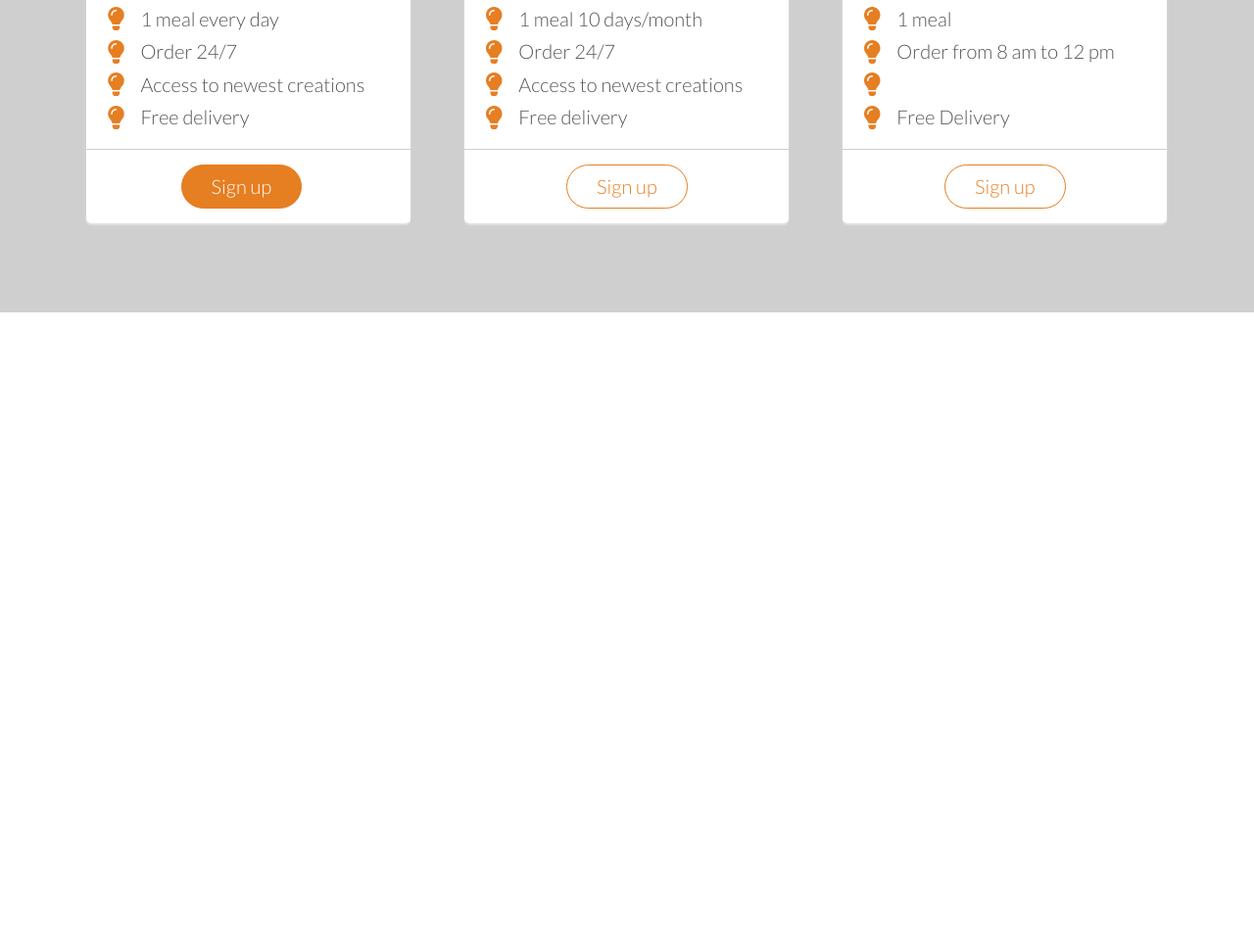
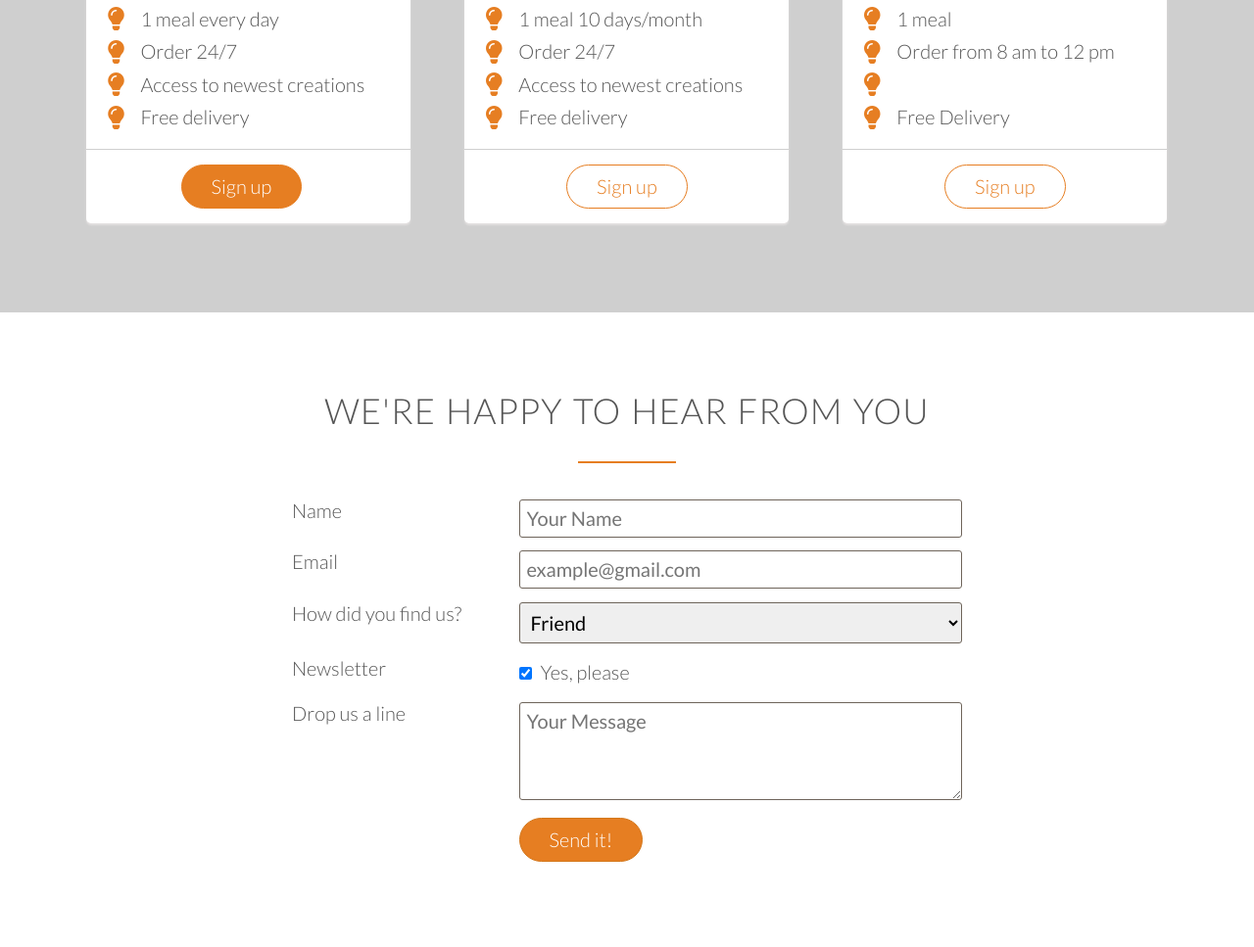
Before and after one commit to ThinThinzarHtet/Omni-Food-Project, a plain HTML site: page index.html in a window 1280 px wide. Shown: the part 4326-5293 px from the top of the page at 98% size. Before the commit the page ends 4645 px from the top, so only its background shows below. Drawn offline with Linux system fonts and the light colour scheme.

Commit message:
contact form section

```diff
--- a/index.html
+++ b/index.html
@@ -309,5 +309,72 @@
             </div>
         </div>
     </section>
+
+    <!-- contact form section -->
+    <section class="section-form">
+        <div class="row">
+            <h2>We're happy to hear from you</h2>
+        </div>
+        <div class="row">
+            <form action="#" method="post" class="contact-form">
+                <div class="row">
+                    <div class="col span_1_of_3">
+                        <label for="name">Name</label>
+                    </div>
+                    <div class="col span_2_of_3">
+                        <input type="text" name="name" id="name" placeholder="Your Name" required />
+                    </div>
+                </div>
+                <div class="row">
+                    <div class="col span_1_of_3">
+                        <label for="email">Email</label>
+                    </div>
+                    <div class="col span_2_of_3">
+                        <input type="email" name="email" id="email" placeholder="example@gmail.com" required />
+                    </div>
+                </div>
+                <div class="row">
+                    <div class="col span_1_of_3">
+                        <label for="">How did you find us?</label>
+                    </div>
+                    <div class="col span_2_of_3">
+                        <select name="find-us" id="find-us">
+                            <option value="friend">Friend</option>
+                            <option value="search">Search Engine</option>
+                            <option value="ad">Advertisement</option>
+                            <option value="other">Other</option>
+                        </select>
+                    </div>
+                </div>
+                <div class="row">
+                    <div class="col span_1_of_3">
+                        <label for="">Newsletter</label>
+                    </div>
+                    <div class="col span_2_of_3">
+                        <input type="checkbox" name="news" id="news" checked /> Yes, please
+                    </div>
+                </div>
+                <div class="row">
+                    <div class="col span_1_of_3">
+                        <label for="">Drop us a line</label>
+                    </div>
+                    <div class="col span_2_of_3">
+                        <textarea name="" id="" cols="30" rows="10" placeholder="Your Message"></textarea>
+                    </div>
+                </div>
+                <div class="row">
+                    <div class="col span_1_of_3">
+                        <label for="">&nbsp;</label>
+                    </div>
+                    <div class="col span_2_of_3">
+                        <input type="submit" value="Send it!">
+                    </div>
+                </div>
+            </form>
+        </div>
+    </section>
 </body>
 </html>
+
+<!--
+ -->
--- a/resources/css/style.css
+++ b/resources/css/style.css
@@ -105,7 +105,8 @@ h3 {
 /* ---------- Button Group ---------- */
 
 .btn:link,
-.btn:visited {
+.btn:visited,
+input[type=submit] {
     display: inline-block;
     padding: 10px 30px;
     font-weight: 300;
@@ -420,3 +421,42 @@ cite img {
     text-align: center;
     border: 0;
 }
+
+/* ---------- Contact Form Section ---------- */
+.contact-form {
+    width: 60%;
+    margin: 0 auto;
+}
+
+input[type=text],
+input[type=email],
+select,
+textarea {
+    width: 100%;
+    padding: 7px;
+    border-radius: 3px;
+    border: 1px solid #6e645a;
+}
+
+textarea {
+    height: 100px;
+}
+
+input[type=checkbox] {
+    margin: 10px 5px 10px 0; /*top right bottom left*/
+}
+
+input[type=submit] {
+    border: 1px solid #d4781c;
+    background-color: #e67e22;
+    color: #fff;
+    transition: all 0.2s;
+}
+
+input[type=submit]:hover {
+    background-color: #af5404;
+}
+
+*:focus {
+    outline: none;
+}
```
